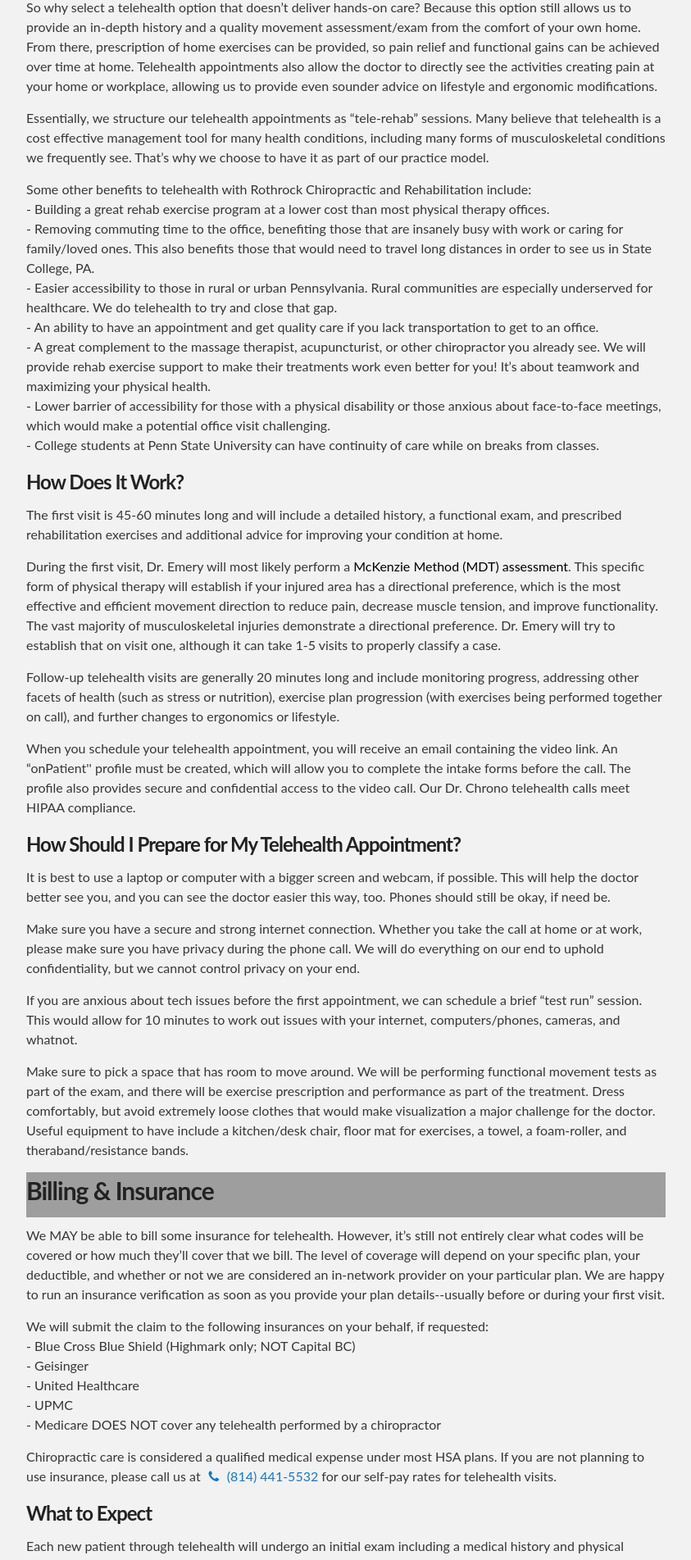
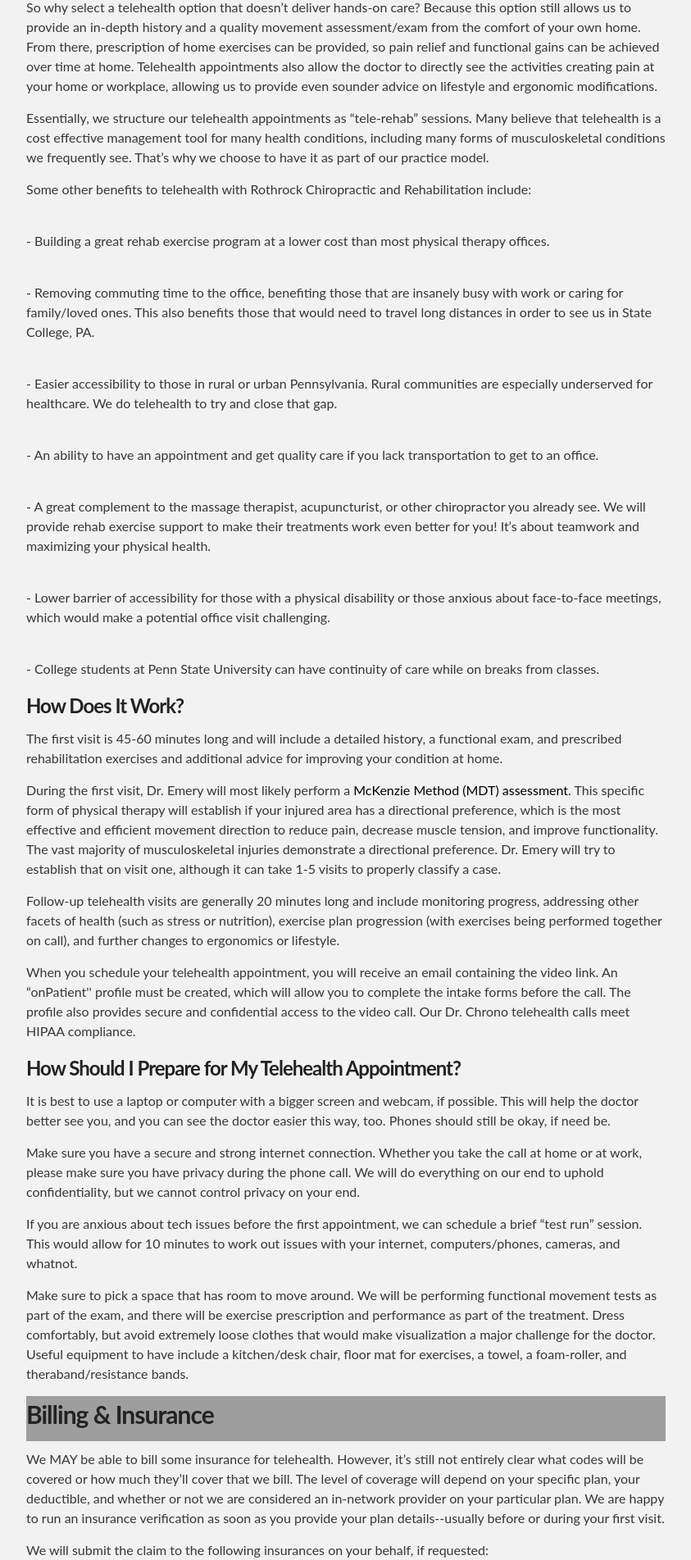
Before and after one commit to evpitcel/evpitcel.github.io, a Jekyll site: the page built from telehealth.html, in a window 1280 px wide. Shown: the part 486-2389 px from the top of the page at 82% size, without its empty margins (218-1061 px from the left). Built offline with Jekyll 4.4.1, drawn with Linux system fonts in a browser that asks for light colours; grey boxes are pictures that could not be loaded.

Commit message:
Update telehealth.html
gapping better on list

```diff
--- a/telehealth.html
+++ b/telehealth.html
@@ -13,12 +13,19 @@ description: The first visit is about an hour long and includes a consultation,
     <p>Essentially, we structure our telehealth appointments as “tele-rehab” sessions. Many believe that telehealth is a cost effective management tool for many health conditions, including many forms of musculoskeletal conditions we frequently see. That’s why we choose to have it as part of our practice model.
 
     <p>Some other benefits to telehealth with Rothrock Chiropractic and Rehabilitation include:
+	    <p>
 	<br>  - Building a great rehab exercise program at a lower cost than most physical therapy offices.
+	<p>
 	<br>  - Removing commuting time to the office, benefiting those that are insanely busy with work or caring for family/loved ones. This also benefits those that would need to travel long distances in order to see us in State College, PA.
+	<p>
 	<br>  - Easier accessibility to those in rural or urban Pennsylvania. Rural communities are especially underserved for healthcare. We do telehealth to try and close that gap.
+	<p>
 	<br>  - An ability to have an appointment and get quality care if you lack transportation to get to an office.
+	<p>
 	<br>  - A great complement to the massage therapist, acupuncturist, or other chiropractor you already see. We will provide rehab exercise support to make their treatments work even better for you! It’s about teamwork and maximizing your physical health.
+	<p>
 	<br>  - Lower barrier of accessibility for those with a physical disability or those anxious about face-to-face meetings, which would make a potential office visit challenging.
+	<p>
 	<br>  - College students at Penn State University can have continuity of care while on breaks from classes.
 	</p>
 
```
